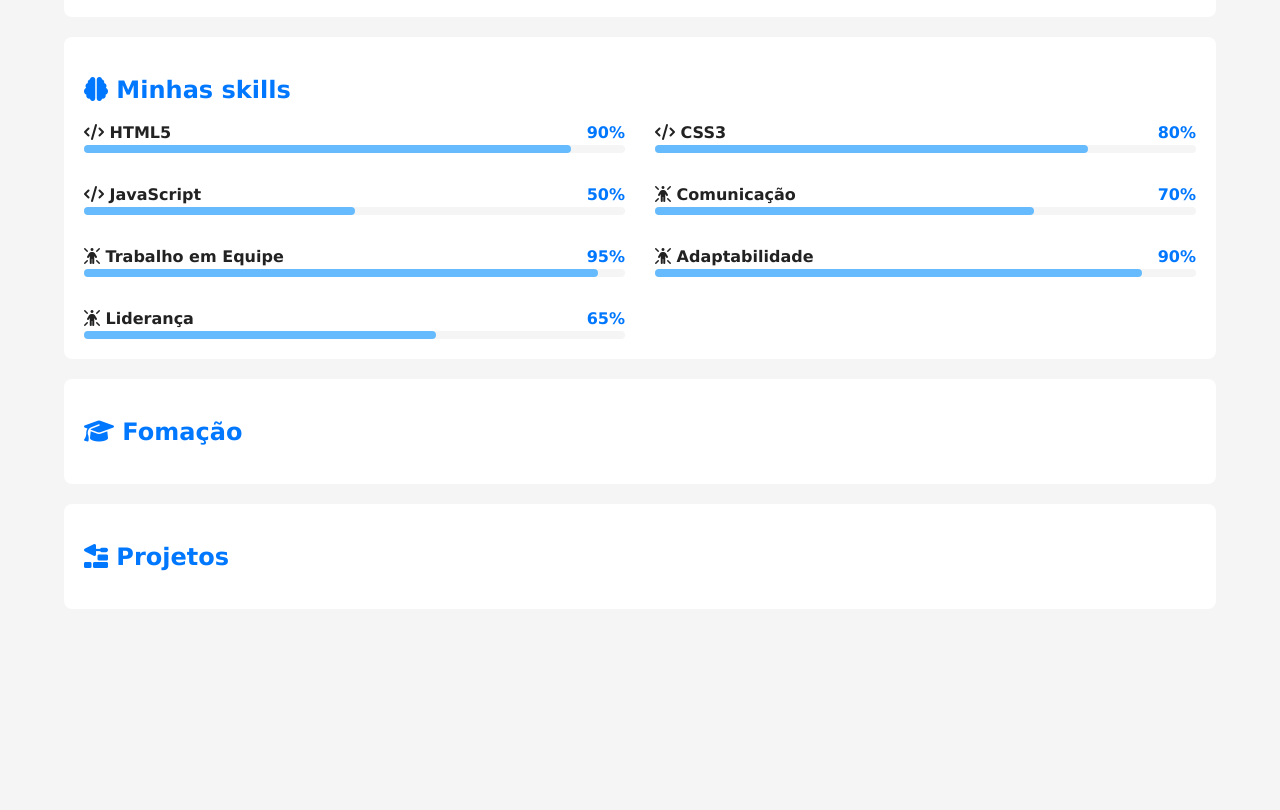
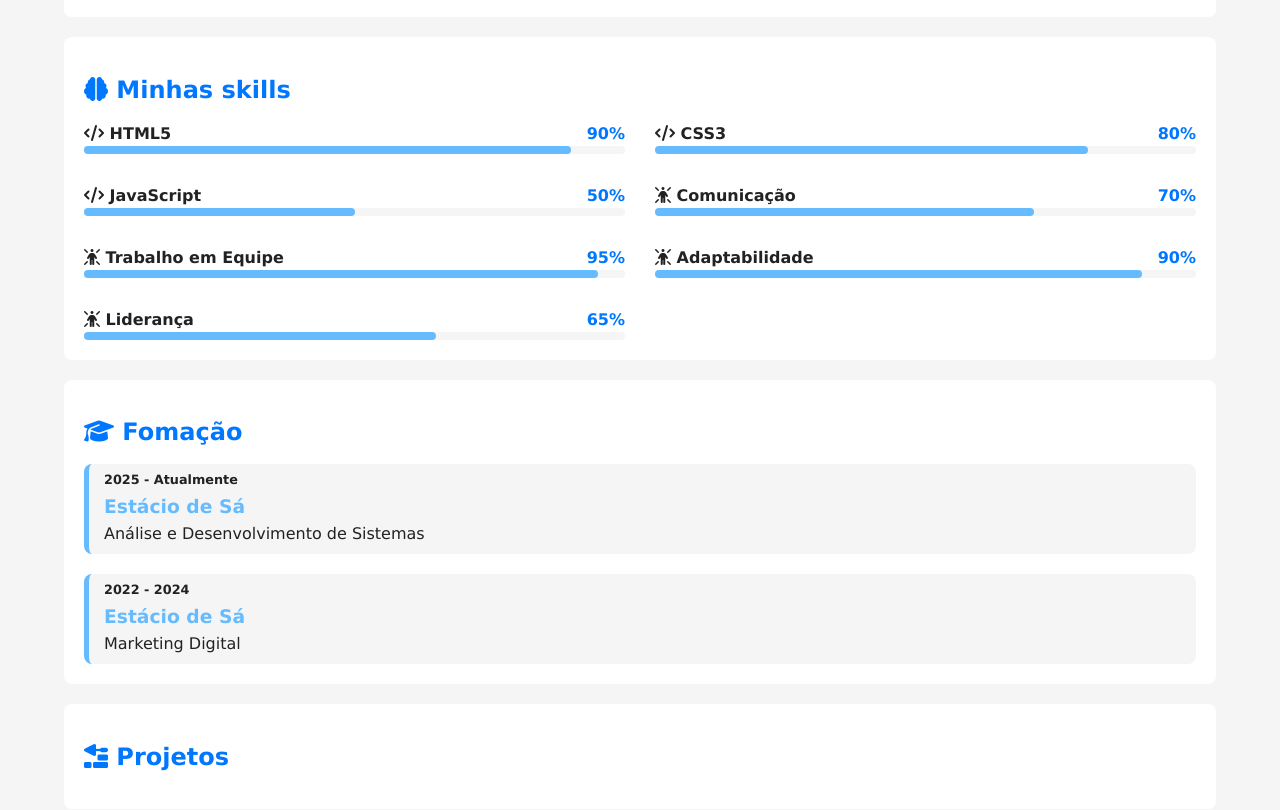
Before and after one commit to pedroarmandog/projeto-portfolio, a plain HTML site: page index.html in a window 1280 px wide. Shown: the part 496-1306 px from the top of the page. Before the commit the page ends 1133 px from the top, so only its background shows below. Drawn offline with Linux system fonts and the light colour scheme.

Commit message:
Área de formações

```diff
--- a/estilos/style.css
+++ b/estilos/style.css
@@ -102,11 +102,13 @@ div#social {
   font-size: 1.6em;
   gap: 1em;
   margin-top: 15px;
+
 }
 
 div#social a {
   color: var(--destaque);
   transition: color 0.3s;
+
 
 }
 
@@ -119,12 +121,19 @@ section#detalhes {
   grid-column: 2;
 }
 
+section#detalhes h2 {
+  color: var(--destaque)
+}
+
 article {
   background-color: var(--fundo-card);
   padding: 20px;
   margin-bottom: 20px;
   border-radius: 8px;
-  color: var(--destaque)
+}
+
+article h2 {
+  margin-bottom: 20px;
 
 }
 
@@ -161,6 +170,39 @@ article {
   border-radius: 4px;
 }
 
+#formacao-container {
+  display: flex;
+  flex-direction: column-reverse;
+  line-height: 0.5;
+  gap: 20px
+  ;
+}
+
+#formacao-container .curso {
+  background-color: var(--fundo-principal);
+  border-radius: 8px;
+  border-left: 5px solid var(--destaque-inverso);
+  padding-left: 15px;
+  transition: border-width 0.3s, border-color 0.3s;
+
+}
+
+#formacao-container .curso:hover {
+  border-left-width: 15px;
+  cursor: pointer;
+  border-color: var(--destaque);
+}
+
+#formacao-container .periodo {
+  font-size: 0.8em;
+  font-weight: bold;
+  color: var(--texto);
+}
+
+#formacao-container .instituicao {
+  color: var(--destaque-inverso);
+}
+
 @media screen and (min-width: 768px) {
   #skill-container {
     grid-template-columns: 1fr 1fr;
--- a/index.html
+++ b/index.html
@@ -160,6 +160,21 @@
             <article id="formacao">
                 <h2><i class="fa-solid fa-graduation-cap"></i> Fomação</h2>
 
+                <div id="formacao-container">
+                    <div class="curso">
+                        <p class="periodo">2022 - 2024</p>
+                        <h3 class="instituicao">Estácio de Sá</h3>
+                        <p class="titulacao">Marketing Digital</p>
+                    </div>
+
+                    <div class="curso">
+                        <p class="periodo">2025 - Atualmente</p>
+                        <h3 class="instituicao">Estácio de Sá</h3>
+                        <p class="titulacao">Análise e Desenvolvimento de Sistemas</p>
+                    </div>
+
+                </div>
+
             </article> <!-- Fim do article#sformacao -->
             <article id="projetos">
                 <h2><i class="fa-solid fa-trowel-bricks"></i> Projetos</h2>
```
